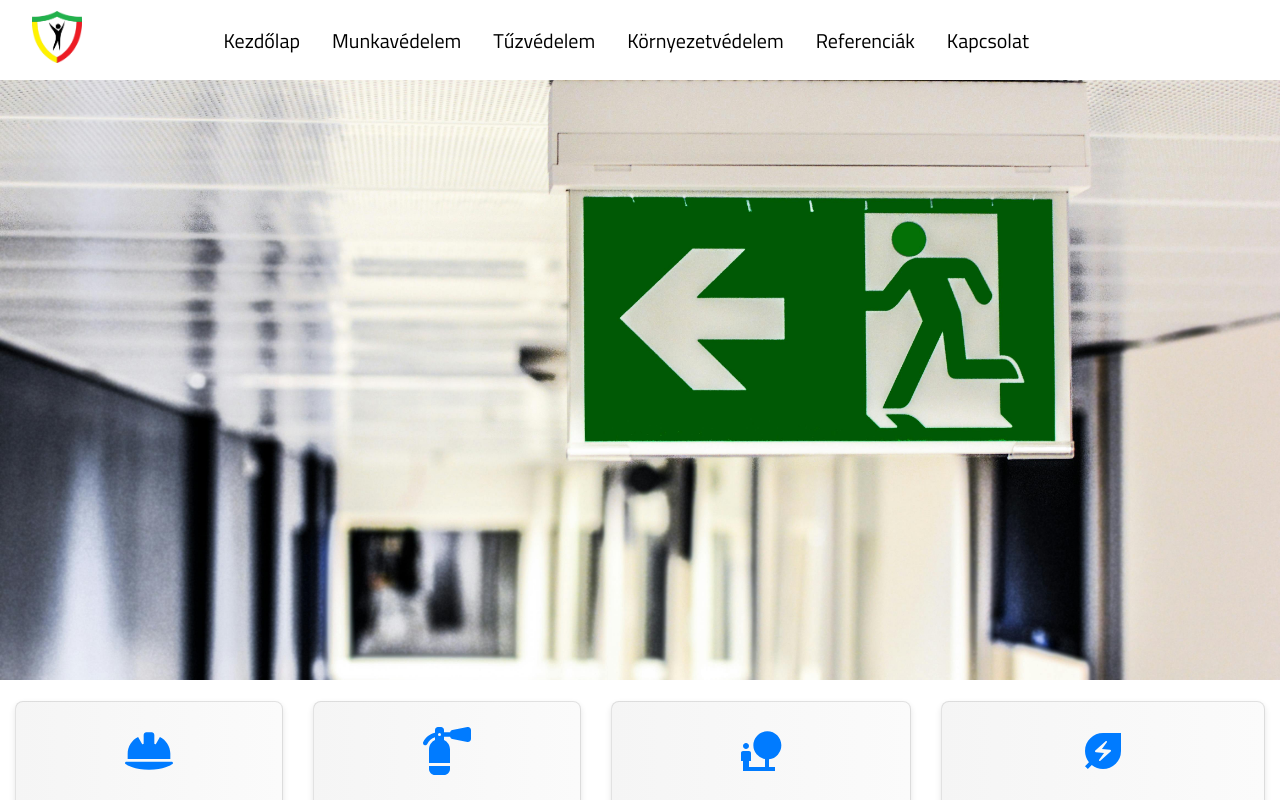
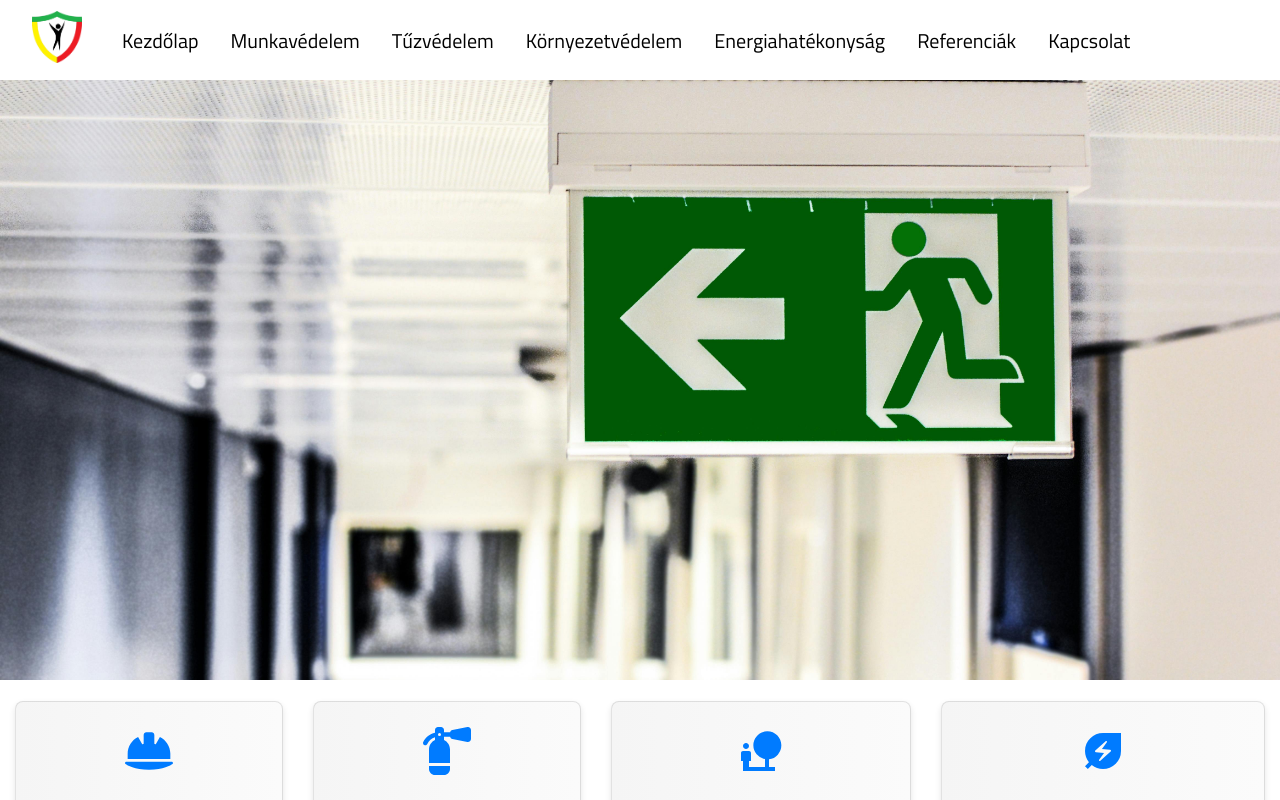
Before and after one commit to pappdanie1/SafetyResponsive, a React (Vite) app: page / in a window 1280 px wide. Shown: the top 800 px of the page. Built offline with nearby package versions, Linux system fonts and the light colour scheme.

Commit message:
ENH: Add new navbar item

```diff
--- a/src/components/Header.jsx
+++ b/src/components/Header.jsx
@@ -21,6 +21,7 @@ const Header = () => {
                 <a href="/munkavedelem">Munkavédelem</a>
                 <a href="/tuzvedelem">Tűzvédelem</a>
                 <a href="/kornyezetvedelem">Környezetvédelem</a>
+                <a href="/energiahatekonysag">Energiahatékonyság</a>
                 <a href="/referenciak">Referenciák</a>
                 <a href="/kapcsolat">Kapcsolat</a>
                 <button className="nav-btn nav-close-btn" onClick={showNavbar} >
--- a/src/css/Header.css
+++ b/src/css/Header.css
@@ -19,10 +19,27 @@ nav a {
     color: var(--textColor);
     text-decoration: none;
     font-size: 20px;
+    position: relative;
+    transition: color 0.3s ease;
 }
 
 nav a:hover {
     color: #007bff;
+}
+
+nav a::after {
+    content: '';
+    position: absolute;
+    width: 0;
+    height: 2px;
+    bottom: -5px;
+    left: 0;
+    background-color: #007bff;
+    transition: width 0.3s ease;
+}
+
+nav a:hover::after {
+    width: 100%;
 }
 
 header .nav-btn {
@@ -41,7 +58,7 @@ header .nav-btn {
     width: 50px;
 }
 
-@media only screen and (max-width: 768px) {
+@media only screen and (max-width: 1024px) {
     header .nav-btn {
         visibility: visible;
         opacity: 1;
```
